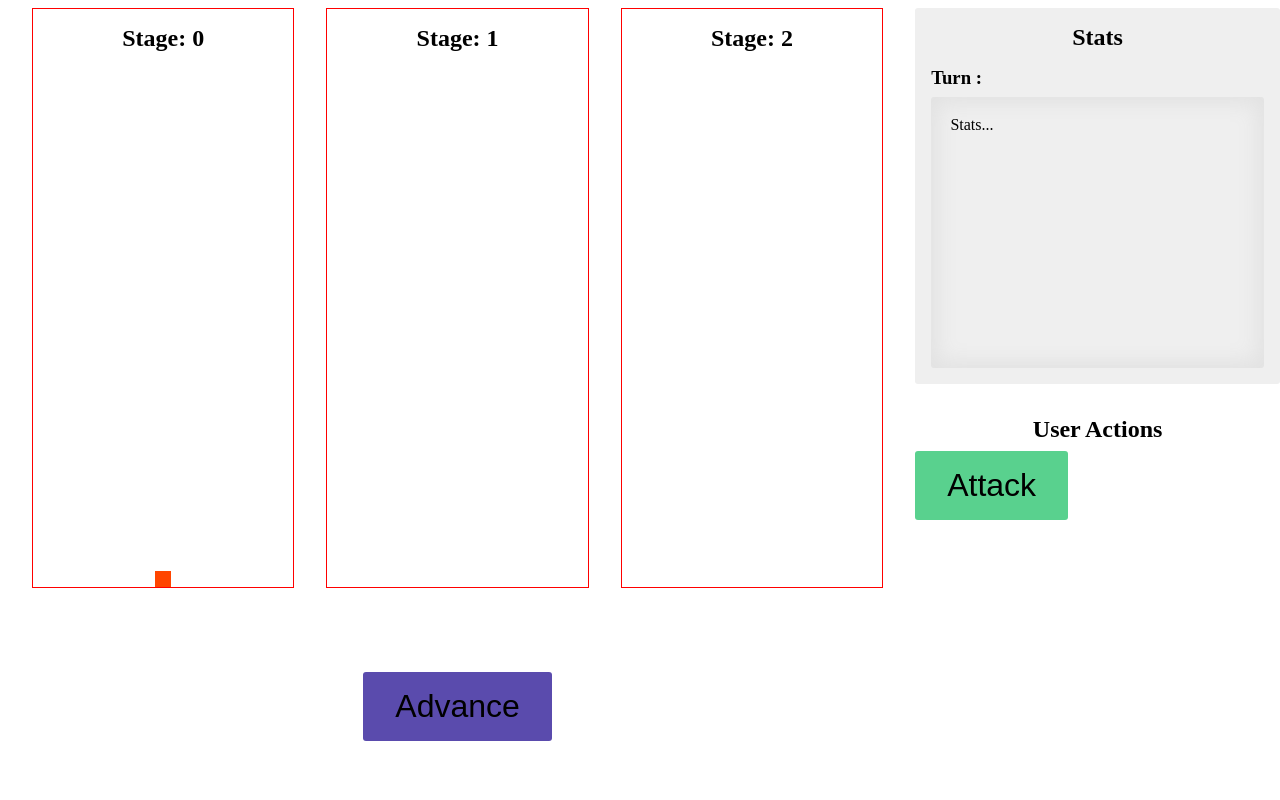
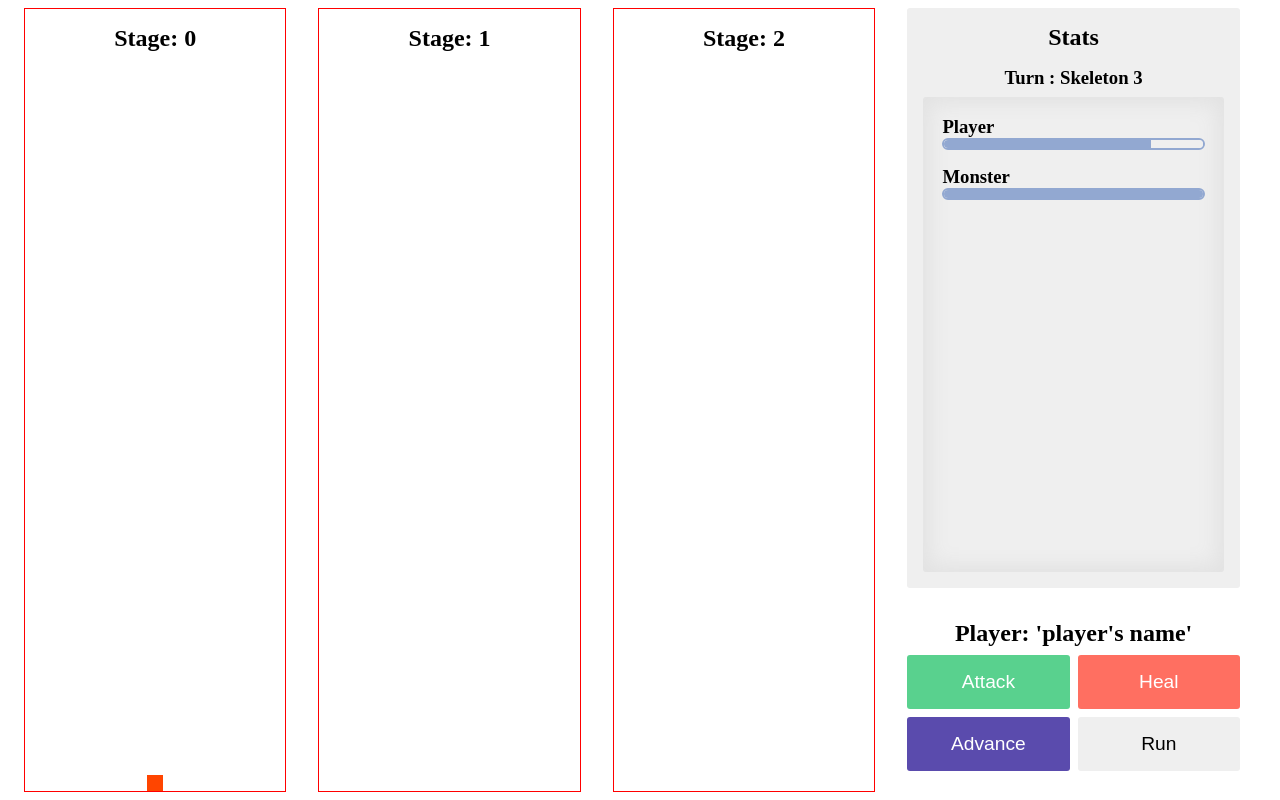
Before and after one commit to iritaca/dnd-slim-version, a React (Create React App) app: page / in a window 1280 px wide. Built offline with nearby package versions, Linux system fonts and the light colour scheme.

Commit message:
changes: visualHitpoints, layout updated, switch turns

```diff
--- a/src/Game.tsx
+++ b/src/Game.tsx
@@ -4,12 +4,14 @@ import { generatePlayer } from "./PlayerAndMonsters/player";
 import { generateMonster } from "./PlayerAndMonsters/monsters";
 
 import Styles from "./Styles/Game.module.scss";
-import { BattleWinner, Monster, Player } from "./types";
+import { BattleWinner, Hitpoints, Monster, Player } from "./types";
 
 export const Game = () => {
   const [player, setPlayer] = useState<Player>(generatePlayer());
   const gameTiles = 3;
   const hasWon = player.position + 1 > gameTiles;
+
+  const [monster, setMonster] = useState<Monster>(generateMonster());
 
   function generateTiles(gameTiles: number) {
     const tiles = [];
@@ -31,40 +33,60 @@ export const Game = () => {
       <section className={Styles.gameSection}>
         {generateTiles(gameTiles)}
       </section>
-      <div className={Styles.buttonContainer}>
-        <>
-          {!hasWon && (
-            <button
-              onClick={() =>
-                setPlayer({ ...player, position: player.position + 1 })
-              }
-            >
-              Advance
-            </button>
-          )}
-          {hasWon && (
-            <button onClick={() => setPlayer({ ...player, position: 0 })}>
-              Reset Game
-            </button>
-          )}
-        </>
-      </div>
+
       <section className={Styles.statsSection}>
         {!hasWon && (
           <>
             <h2 className={Styles.statsHeader}>Stats </h2>
             <div className={Styles.statsBody}>
-              <h3>Turn :</h3>
-              <div className={Styles.statsContainer}>Stats...</div>
+              <h3>Turn : Skeleton 3</h3>
+              <div className={Styles.statsContainer}>
+                {/* I'd like to add here an array filled by the players and monster names */}
+                <VisualHitpoints
+                  name={"player"}
+                  value={player.hitpoints}
+                  // @Ro: how could we store the initial hitpoints and not the updated value?
+                  maxValue={20}
+                />
+                <VisualHitpoints
+                  name={"monster"}
+                  value={monster.hitpoints}
+                  maxValue={13}
+                />
+              </div>
             </div>
           </>
         )}
         {hasWon && <WinScreen />}
       </section>
       <section className={Styles.userActionsSection}>
-        <h2>User Actions</h2>
+        <h2>Player: 'player's name'</h2>
         <div className={Styles.buttonContainer}>
-          <button>Attack</button>
+          <button className={`${Styles.btn} ${Styles.attack}`}>Attack</button>
+          <button className={`${Styles.btn} ${Styles.heal}`}>Heal</button>
+          <>
+            {!hasWon && (
+              <button
+                onClick={() => {
+                  setPlayer({ ...player, position: player.position + 1 });
+                  // winner = doBattle({ player, monster, setPlayer, setMonster });
+                }}
+                className={`${Styles.btn} ${Styles.advance}`}
+              >
+                Advance
+              </button>
+            )}
+            {hasWon && (
+              <button
+                onClick={() => setPlayer({ ...player, position: 0 })}
+                className={`${Styles.btn} ${Styles.reset}`}
+              >
+                Reset Game
+              </button>
+            )}
+          </>
+          {/* Run would work as an exit button in case the player want to restart the game */}
+          <button className={`${Styles.btn} ${Styles.run}`}>Run</button>
         </div>
       </section>
     </div>
@@ -120,19 +142,29 @@ const doBattle = ({
   let playerHitpoints = player.hitpoints;
   let monsterHitpoints = monster.hitpoints;
 
-  // loop
+  let whoseAttacking = Math.random() * 1 >= 0.5 ? "monster" : "player";
 
-  // player attack
-  // playerHitpoints -= monster.attackDamage
-
-  // monster attack
-  // monsterHitpoints -= player.attackDamage
-
-  // \loop -> breaks if playerHitpoints <= 0 OR monsterHitpoints <= 0
+  while (playerHitpoints >= 0 && monsterHitpoints >= 0) {
+    if (whoseAttacking === "monster") {
+      playerHitpoints -= monster.attackDamage;
+    } else {
+      monsterHitpoints -= player.attackDamage;
+    }
+    whoseAttacking = whoseAttacking === "monster" ? "player" : "monster";
+  }
 
   // Update state after loop calculations
   setPlayer({ ...player, hitpoints: playerHitpoints });
   setMonster({ ...monster, hitpoints: monsterHitpoints });
-
+  console.log(playerHitpoints);
   return playerHitpoints <= 0 ? "monster" : "player";
 };
+
+const VisualHitpoints = ({ name, value, maxValue }: Hitpoints) => {
+  return (
+    <div className={Styles.hitpointsContainer}>
+      <h3 className={Styles.user}>{name}</h3>
+      <progress className={Styles.progress} value={value} max={maxValue} />
+    </div>
+  );
+};
--- a/src/Styles/Game.module.scss
+++ b/src/Styles/Game.module.scss
@@ -11,10 +11,15 @@ h2 {
 
 button {
   padding: 1rem 2rem;
-  font-size: 2rem;
+  font: {
+    size: 2rem;
+    weight: 500;
+  }
   border-radius: 3px;
   outline: none;
   border: none;
+  color: white;
+
   &:hover {
     cursor: pointer;
   }
@@ -22,12 +27,14 @@ button {
 /*#endregion generic styles*/
 
 /*#region Colors*/
-$gray_1: #efefef;
-$gray_2: #e2e2e2;
-$green_1: #59d18e;
-$blue_1: #5b9ad2;
-$blue_2: #4164df;
-$purple_1: #5a4bad;
+$clr-gray_1: #efefef;
+$clr-gray_2: #e2e2e2;
+$clr-green_1: #59d18e;
+$clr-blue_1: #5b9ad2;
+$clr-blue_2: #4164df;
+$clr-blue_3: #92a8d1;
+$clr-purple_1: #5a4bad;
+$clr-magenta_1: #ff6f61;
 
 /*#endregion Colors*/
 
@@ -53,19 +60,20 @@ $purple_1: #5a4bad;
 
 .gameGrid {
   --gridGap: 32px;
+  --mainMargin: 16px;
   height: 100vh;
-  width: calc(100vw - var(--gridGap) - 16px);
+  width: calc(100vw - var(--gridGap) - var(--mainMargin));
   padding: 8px;
-  margin: 0 auto;
+  margin: 0 var(--mainMargin);
   display: grid;
-  grid-template-columns: 70% 30%;
+  grid-template-columns: 70% calc(30% - var(--gridGap));
   grid-template-rows: repeat(4, 1fr);
   grid-gap: var(--gridGap);
   grid-template-areas:
     "game stats"
     "game stats"
-    "game userActions"
-    "basicButton userActions";
+    "game stats"
+    "game userActions";
 }
 
 /*#region game section*/
@@ -75,15 +83,6 @@ $purple_1: #5a4bad;
   grid-gap: var(--gridGap);
   grid-template-columns: repeat(3, 1fr);
   height: 100%;
-}
-
-.buttonContainer {
-  grid-area: basicButton;
-  justify-self: center;
-  align-self: center;
-  button {
-    background-color: $purple_1;
-  }
 }
 
 .tileContainer {
@@ -119,12 +118,12 @@ $purple_1: #5a4bad;
   grid-area: stats;
   display: flex;
   flex-direction: column;
-  background-color: $gray_1;
+  background-color: $clr-gray_1;
   padding: 16px;
   border-radius: var(--borderRadius);
 
   .hasWonContainer {
-    background-color: $gray_1;
+    background-color: $clr-gray_1;
     height: 100%;
     font-size: 3rem;
     @include flexCenter();
@@ -137,10 +136,13 @@ $purple_1: #5a4bad;
     flex-direction: column;
     flex: 1;
     @include layoutMargin(vertical, 0.5rem);
+    > h3 {
+      text-align: center;
+    }
     .statsContainer {
       flex: 1;
       padding: 1.2rem;
-      box-shadow: inset 0 0 20px 7px $gray_2;
+      box-shadow: inset 0 0 20px 7px $clr-gray_2;
       border-radius: var(--borderRadius);
     }
   }
@@ -155,11 +157,83 @@ $purple_1: #5a4bad;
   flex-direction: column;
   @include layoutMargin(vertical, 0.5rem);
   .buttonContainer {
+    --buttonsGap: 8px;
+    display: grid;
+    grid-gap: var(--buttonsGap);
+    grid-template-columns: repeat(2, 1fr);
+
     width: 100%;
-    button {
-      background-color: $green_1;
+    .btn {
+      font-size: 1.2rem;
+      transition: transform 0.1s ease;
+      position: relative;
+      &:hover {
+        transform: translate(-6px, -10px);
+
+        &:active {
+          transform: translate(-3px, -5px);
+        }
+        &::before {
+          content: "";
+          position: absolute;
+          top: 0;
+          left: 0;
+          width: 100%;
+          height: 100%;
+          box-shadow: 6px 6px 2px 0rem black;
+        }
+      }
+      &.attack {
+        background-color: $clr-green_1;
+      }
+      &.advance {
+        background-color: $clr-purple_1;
+      }
+      &.reset {
+        background-color: $clr-blue_1;
+      }
+      &.heal {
+        background-color: $clr-magenta_1;
+      }
+      &.run {
+        color: black;
+      }
     }
   }
 }
 
 /*#endregion user actions section*/
+
+/*#region hitpoints */
+.hitpointsContainer {
+  display: flex;
+  flex-direction: column;
+  justify-content: center;
+  .user {
+    text-transform: capitalize;
+  }
+  .progress {
+    height: 12px;
+    width: 100%;
+    border: {
+      width: 2px;
+      radius: 20px;
+      style: solid;
+      color: $clr-blue_3;
+    }
+
+    background-color: $clr-gray_1;
+    overflow: hidden;
+    &::-webkit-progress-bar {
+      background-color: $clr-gray_1;
+    }
+    &::-webkit-progress-value {
+      transition: width 1s;
+      background-color: $clr-blue_3;
+    }
+  }
+  & + & {
+    margin-top: 16px;
+  }
+}
+/*#endregion hitpoints */
--- a/src/types.ts
+++ b/src/types.ts
@@ -10,3 +10,9 @@ export interface Monster {
 }
 
 export type BattleWinner = "player" | "monster";
+
+export interface Hitpoints {
+  name: string;
+  value: number;
+  maxValue: number;
+}
```
Also changed, not shown: 1 other file (tests, documents, lock files or other folders).
